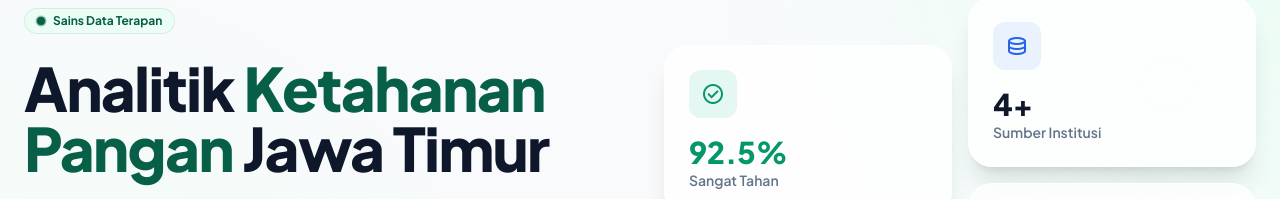
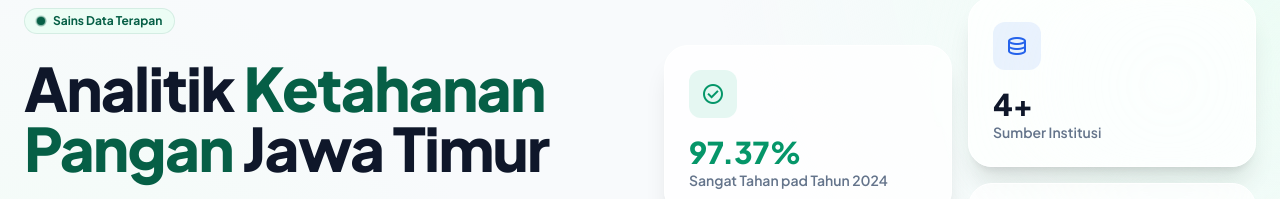
Before and after one commit to johannawawi/finalproject, a plain HTML site: page index.html in a window 1280 px wide. Shown: the part 157-356 px from the top of the page. Drawn offline with nearby package versions, Linux system fonts and the light colour scheme.

Commit message:
Update index.html

```diff
--- a/index.html
+++ b/index.html
@@ -189,8 +189,8 @@
 <div class="w-12 h-12 bg-emerald-500/10 rounded-xl flex items-center justify-center mb-4">
 <span class="material-symbols-outlined text-emerald-600">check_circle</span>
 </div>
-<h4 class="text-3xl font-extrabold text-emerald-600">92.5%</h4>
-<p class="text-sm font-semibold text-slate-500">Sangat Tahan</p>
+<h4 class="text-3xl font-extrabold text-emerald-600">97.37%</h4>
+<p class="text-sm font-semibold text-slate-500">Sangat Tahan pad Tahun 2024</p>
 </div>
 <div class="glass p-6 rounded-3xl border border-white shadow-xl card-hover bg-primary text-white">
 <div class="w-12 h-12 bg-white/20 rounded-xl flex items-center justify-center mb-4">
```
